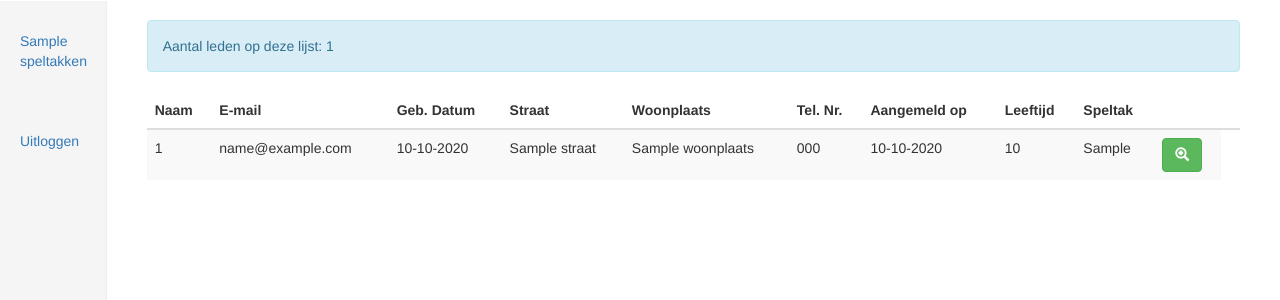
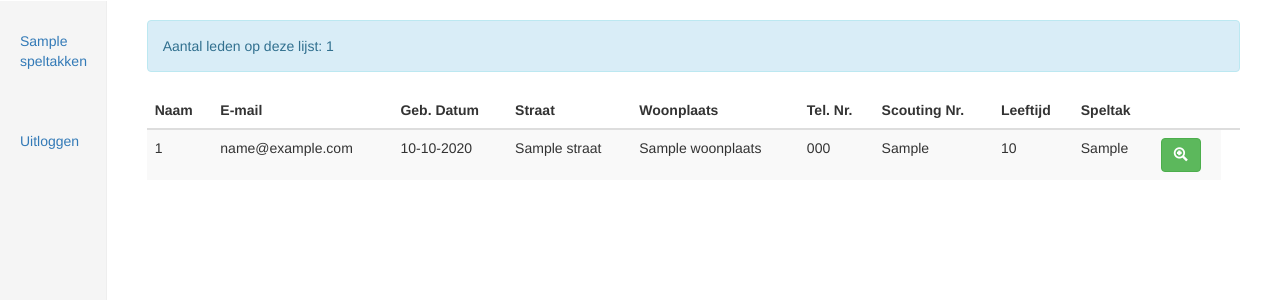
Before and after one commit to djoamersfoort/LedenAdministratie, a Django app: template templates/ledenlijst.html in a window 1280 px wide. Shown: the part 50-350 px from the top of the page. Run offline with Django 3.2, Linux system fonts and the light colour scheme; the template is opened without the code that fills it: most values are stand-ins (such as "Sample title", 1, 10 or a date in 2020); some libraries are stand-ins or nearby versions.

Commit message:
Display Scoutingnr instead of dor for all lists except wachtlijst

```diff
--- a/templates/ledenlijst.html
+++ b/templates/ledenlijst.html
@@ -30,7 +30,11 @@
                 <th>Straat</th>
                 <th>Woonplaats</th>
                 <th>Tel. Nr.</th>
+                {% if speltak == 'wachtlijst' %}
                 <th>Aangemeld op</th>
+                {% else %}
+                <th>Scouting Nr.</th>
+                {% endif %}
                 <th>Leeftijd</th>
                 <th>Speltak</th>
                 <th></th>
@@ -47,7 +51,11 @@
                     <td>{{ lid.straat }}</td>
                     <td>{{ lid.woonplaats }}</td>
                     <td>{{ lid.telnr }}</td>
-                    <td>{{ lid.aanmeld_datum|date:"d-m-Y" }}</td>
+                    {% if speltak == 'wachtlijst' %}
+                        <td>{{ lid.aanmeld_datum|date:"d-m-Y" }}</td>
+                    {% else %}
+                        <td>{{ lid.scouting_nr }}</td>
+                    {% endif %}
                     <td>{{ lid.age }}</td>
                     {% if lid.speltak == 'wachtlijst' %}
                         <td>{{ lid.wachtlijst_speltak|title }}</td>
```
